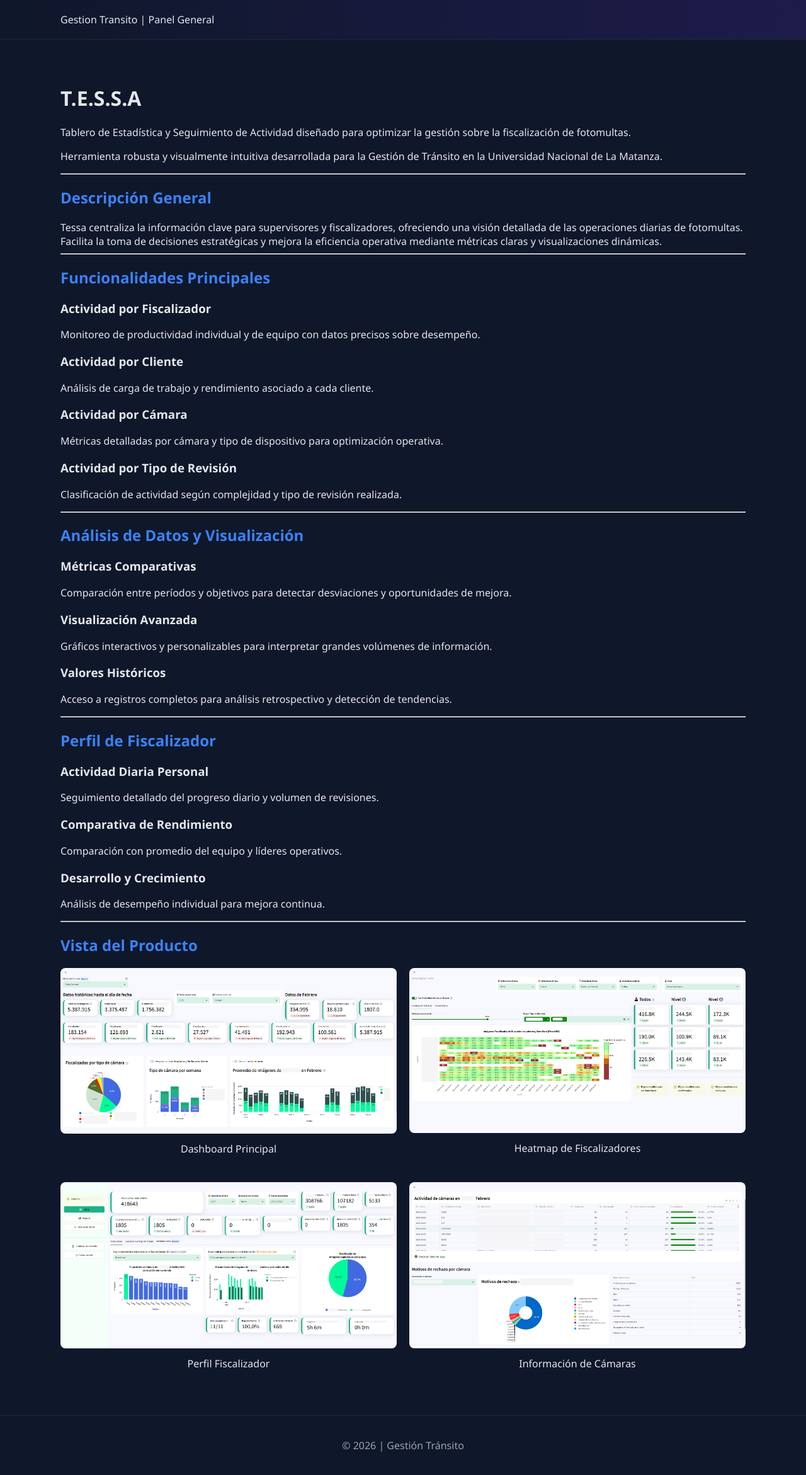
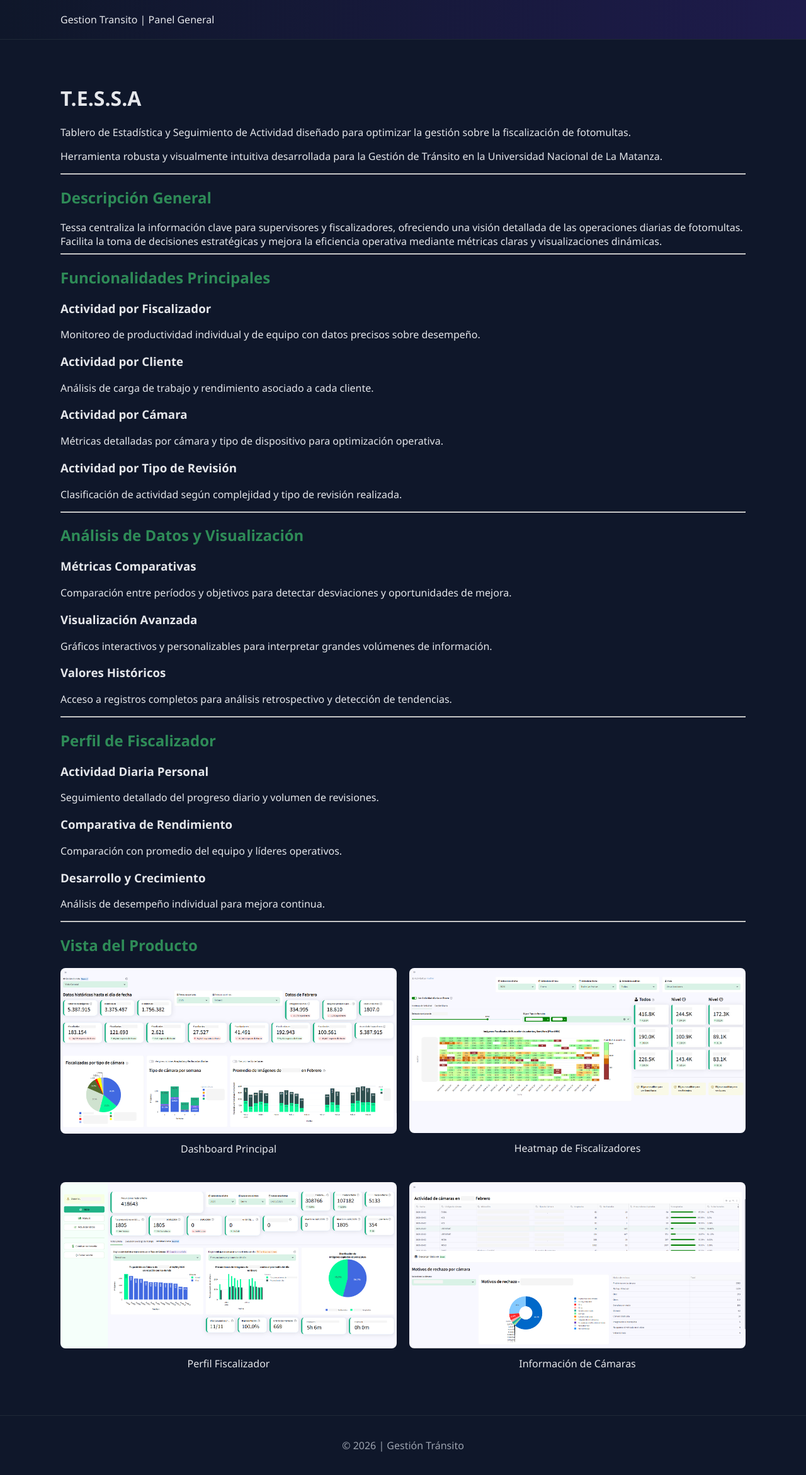
Before and after one commit to GestionTransitoIT/GestionTransito, a Jekyll site: the page built from docs/herramientas/tessa.md, in a window 1280 px wide. Shown: the whole page at 63% size. Built offline with Jekyll 4.4.1, drawn with Linux system fonts in a browser that asks for light colours.

Commit message:
Update style.css

```diff
--- a/docs/assets/css/style.css
+++ b/docs/assets/css/style.css
@@ -5,9 +5,11 @@
 :root {
   --bg-main: #0f172a;
   --bg-secondary: #111827;
-  --primary: #6366f1;
-  --secondary: #3b82f6;
+
+  --primary: #3cb371;
+  --secondary: #2e8b57;
   --accent: #22c55e;
+
   --text-main: #e5e7eb;
   --text-muted: #9ca3af;
   --border: #1f2937;
```
